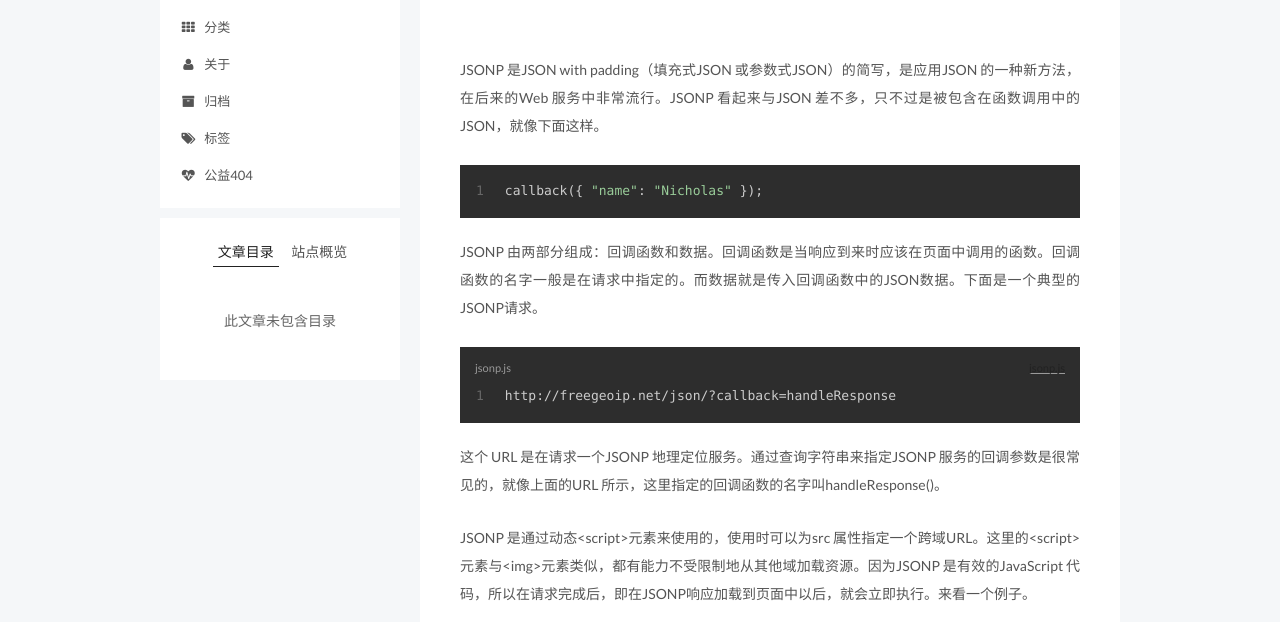
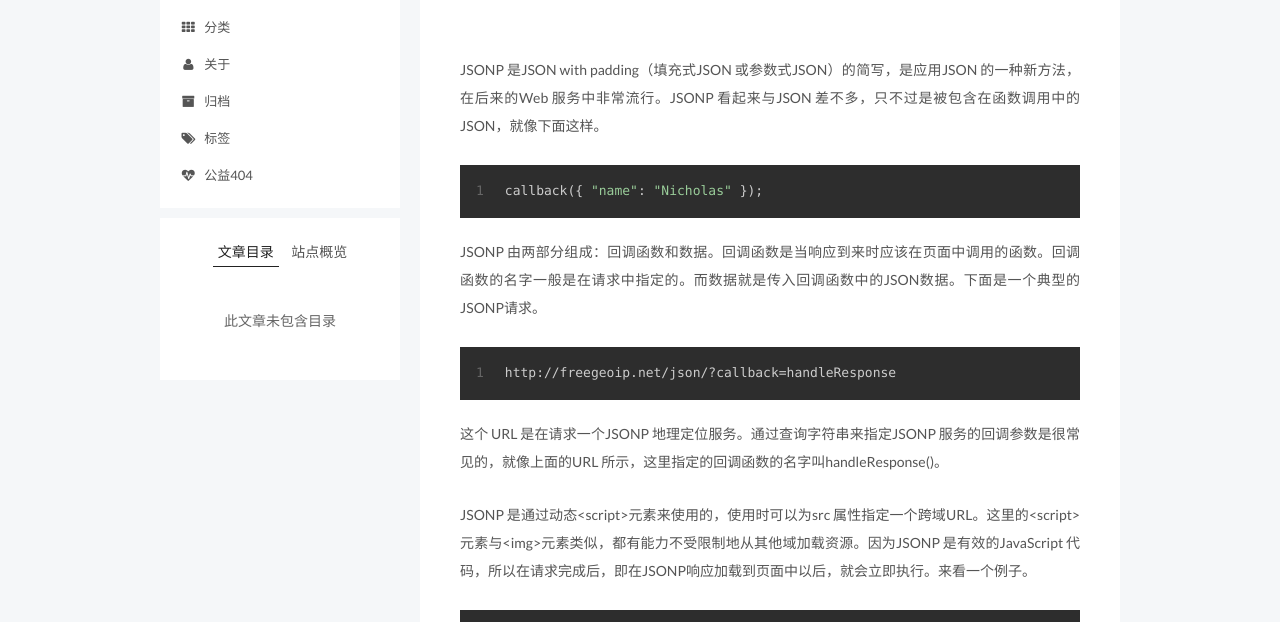
Before and after one commit to qianjujie/jiliang.github.io, a plain HTML site: page 2015/03/14/Jsonp/index.html in a window 1280 px wide. Shown: the part 153-775 px from the top of the page. Drawn offline with Linux system fonts and the light colour scheme; a script that the page names is missing.

Commit message:
Site updated: 2016-04-06 18:54:20

```diff
--- a/2015/03/14/Jsonp/index.html
+++ b/2015/03/14/Jsonp/index.html
@@ -67,7 +67,7 @@ JSONP 由两部分组成：回调函数和数据。回调函数是当响应到
 <meta property="og:description" content="JSONP 是JSON with padding（填充式JSON 或参数式JSON）的简写，是应用JSON 的一种新方法，在后来的Web 服务中非常流行。JSONP 看起来与JSON 差不多，只不过是被包含在函数调用中的JSON，就像下面这样。
 1callback(&amp;#123; &quot;name&quot;: &quot;Nicholas&quot; &amp;#125;);
 JSONP 由两部分组成：回调函数和数据。回调函数是当响应到来时">
-<meta property="og:updated_time" content="2016-04-06T10:51:18.068Z">
+<meta property="og:updated_time" content="2016-04-06T10:53:52.090Z">
 <meta name="twitter:card" content="summary">
 <meta name="twitter:title" content="Jsonp的简单例子">
 <meta name="twitter:description" content="JSONP 是JSON with padding（填充式JSON 或参数式JSON）的简写，是应用JSON 的一种新方法，在后来的Web 服务中非常流行。JSONP 看起来与JSON 差不多，只不过是被包含在函数调用中的JSON，就像下面这样。
@@ -317,7 +317,7 @@ JSONP 由两部分组成：回调函数和数据。回调函数是当响应到
         <p>JSONP 是JSON with padding（填充式JSON 或参数式JSON）的简写，是应用JSON 的一种新方法，在后来的Web 服务中非常流行。JSONP 看起来与JSON 差不多，只不过是被包含在函数调用中的JSON，就像下面这样。</p>
 <figure class="highlight javascript"><table><tr><td class="gutter"><pre><span class="line">1</span><br></pre></td><td class="code"><pre><span class="line">callback(&#123; <span class="string">"name"</span>: <span class="string">"Nicholas"</span> &#125;);</span><br></pre></td></tr></table></figure>
 <p>JSONP 由两部分组成：回调函数和数据。回调函数是当响应到来时应该在页面中调用的函数。回调函数的名字一般是在请求中指定的。而数据就是传入回调函数中的JSON数据。下面是一个典型的JSONP请求。</p>
-<figure class="highlight plain"><figcaption><span>jsonp.js</span><a href="http://www.baidu.com/" target="_blank" rel="external">jsonp.js </a></figcaption><table><tr><td class="gutter"><pre><span class="line">1</span><br></pre></td><td class="code"><pre><span class="line">http://freegeoip.net/json/?callback=handleResponse</span><br></pre></td></tr></table></figure>
+<figure class="highlight plain"><table><tr><td class="gutter"><pre><span class="line">1</span><br></pre></td><td class="code"><pre><span class="line">http://freegeoip.net/json/?callback=handleResponse</span><br></pre></td></tr></table></figure>
 <p>这个 URL 是在请求一个JSONP 地理定位服务。通过查询字符串来指定JSONP 服务的回调参数是很常见的，就像上面的URL 所示，这里指定的回调函数的名字叫handleResponse()。</p>
 <p>JSONP 是通过动态&lt;script&gt;元素来使用的，使用时可以为src 属性指定一个跨域URL。这里的&lt;script&gt;元素与&lt;img&gt;元素类似，都有能力不受限制地从其他域加载资源。因为JSONP 是有效的JavaScript 代码，所以在请求完成后，即在JSONP响应加载到页面中以后，就会立即执行。来看一个例子。</p>
 <figure class="highlight javascript"><table><tr><td class="gutter"><pre><span class="line">1</span><br><span class="line">2</span><br><span class="line">3</span><br><span class="line">4</span><br><span class="line">5</span><br><span class="line">6</span><br><span class="line">7</span><br></pre></td><td class="code"><pre><span class="line"><span class="function"><span class="keyword">function</span> <span class="title">handleResponse</span>(<span class="params">response</span>)</span>&#123;</span><br><span class="line">	alert(<span class="string">"You’re at IP address "</span> + response.ip + <span class="string">", which is in "</span> +</span><br><span class="line">	response.city + <span class="string">", "</span> + response.region_name);</span><br><span class="line">&#125;</span><br><span class="line"><span class="keyword">var</span> script = <span class="built_in">document</span>.createElement(<span class="string">"script"</span>);</span><br><span class="line">script.src = <span class="string">"http://freegeoip.net/json/?callback=handleResponse"</span>;</span><br><span class="line"><span class="built_in">document</span>.body.insertBefore(script, <span class="built_in">document</span>.body.firstChild);</span><br></pre></td></tr></table></figure>
```
